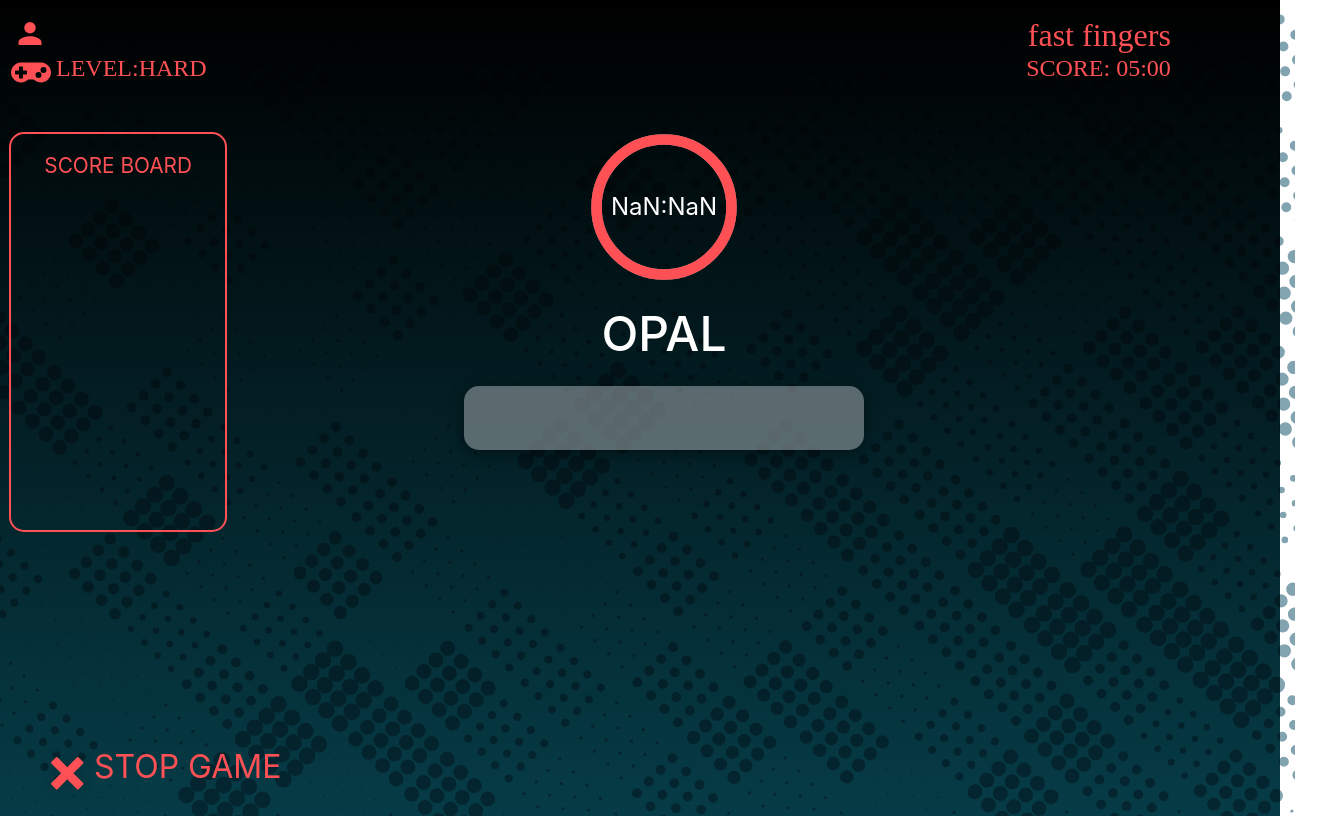
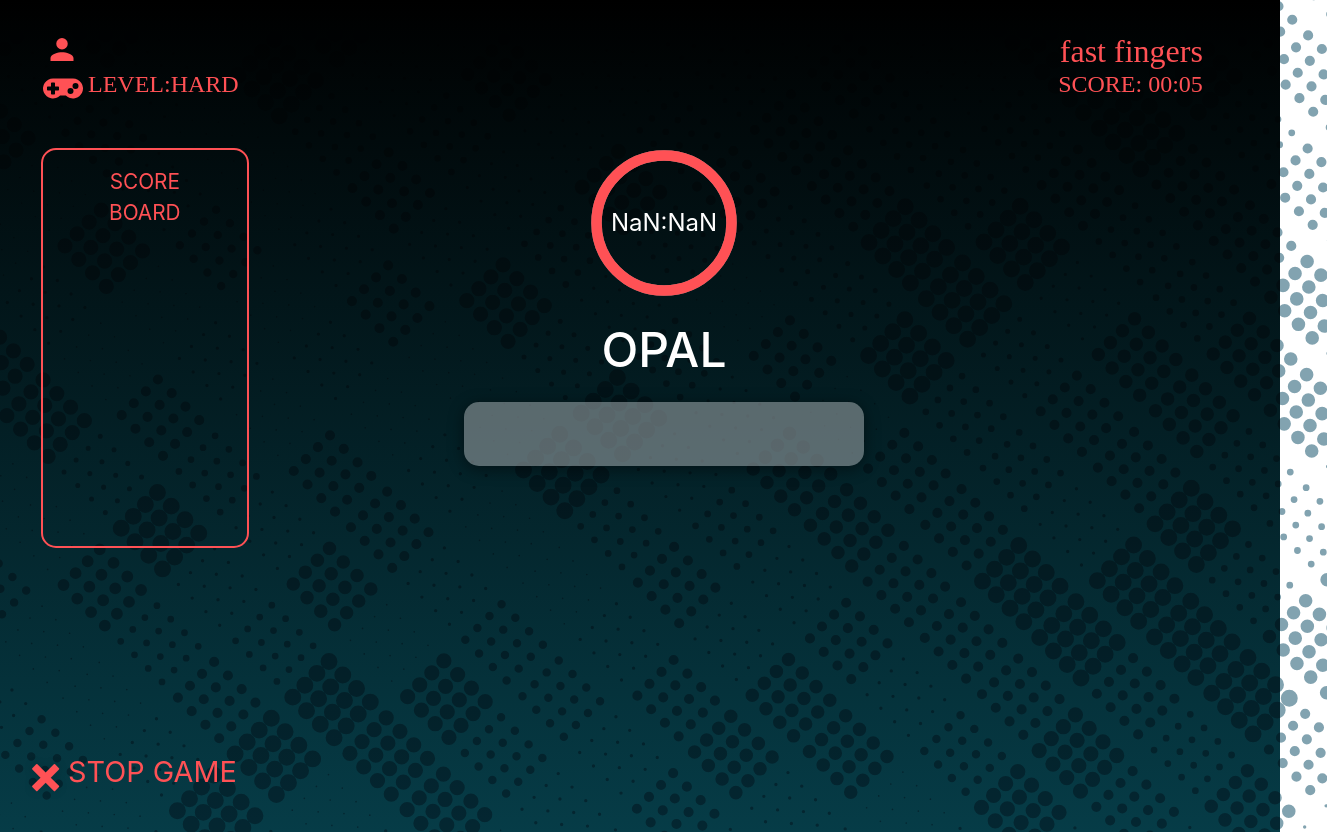
Before and after one commit to pesto-students/fastfingers-bhuvana-abhisheg, a React (Create React App) app: page /game-screen in a window 1280 px wide. Shown: the whole page, 1327 px wide, since content can reach past the window. Built offline with nearby package versions, Linux system fonts and the light colour scheme.

Commit message:
Add style changes for game screen

```diff
--- a/src/App.css
+++ b/src/App.css
@@ -13,4 +13,5 @@ body {
   background-repeat: no-repeat;
   background-size: cover;
   font-size: 10px;
+  overflow: hidden;
 }
--- a/src/components/Login/Login.scss
+++ b/src/components/Login/Login.scss
@@ -5,8 +5,8 @@
   align-items: center;
 }
 .gamepad-logo{
-  height: 115px;
-  margin-top: 60px;
+  height: 100px;
+  margin-top: 50px;
 }
 .play-logo {
    width: 100px;
--- a/src/components/gameScreen/GameScreen.jsx
+++ b/src/components/gameScreen/GameScreen.jsx
@@ -38,7 +38,7 @@ export default function GameScreen(){
     }
 
     return(
-        <div>
+        <div className="game-container">
             <Header showWordZone={showWordZone} onScoreChange={handleScoreChange}/>
             {
                 showWordZone ?
@@ -57,7 +57,7 @@ export default function GameScreen(){
                                 SCORE : GAME {gameNumber - 1}
                             </div>
                             <div className="text-white game-score text-center">
-                                { formatTime(score * 1000, "ss:mm") }
+                                { formatTime(score * 1000, "mm:ss") }
                             </div>
                             {
                                 Math.max(...gameScores.map(({ score }) => { return score })) < score ?
@@ -75,14 +75,14 @@ export default function GameScreen(){
             }
             {
                 showWordZone ?
-                    <div className="row px-5 footer">
+                    <div className="row footer">
                         <div className="stop-game" onClick={handleEndGame}>
                             <img src={StopLogo} alt="Stop Game"/>
                             <span>STOP GAME</span>
                         </div>
                     </div> :
                     <div className="row px-5 footer">
-                        <p className="stop-game">
+                        <p className="quit-game">
                             <span onClick={hanldeQuitGame}>QUIT</span>
                         </p>
                     </div>
--- a/src/components/gameScreen/GameScreen.scss
+++ b/src/components/gameScreen/GameScreen.scss
@@ -1,3 +1,6 @@
+.game-container{
+  margin: 2rem;
+}
 .score-board {
   height: 50vh;
   overflow-y: auto;
@@ -35,6 +38,11 @@
 }
 .stop-game {
   color: #ff5155;
+  font-size: 1.8rem;
+  cursor: pointer;
+}
+.quit-game {
+  color: #ff5155;
   font-size: 2rem;
   cursor: pointer;
 }
--- a/src/components/gameScreen/Header/Header.jsx
+++ b/src/components/gameScreen/Header/Header.jsx
@@ -61,7 +61,7 @@ export default function Header({ showWordZone, onScoreChange }) {
                 </div>
                 <div className="col-lg-3 score text-right">
                     {
-                        showWordZone ? <span>SCORE: {formatTime(score * 1000, "ss:mm")}</span> : ''
+                        showWordZone ? <span>SCORE: {formatTime(score * 1000, "mm:ss")}</span> : ''
                     }
                 </div>
             </div>
--- a/src/components/gameScreen/ScoreBoard/ScoreBoard.jsx
+++ b/src/components/gameScreen/ScoreBoard/ScoreBoard.jsx
@@ -13,7 +13,7 @@ export default function ScoreBoard({ gameScores }){
                         <p className="p-0 m-0 personal-best">PERSONAL BEST</p>
                         : ''
                 }
-                <p className="score-board-items mb-1">Game {gameNumber}  : {formatTime(score, "ss:mm")}</p>
+                <p className="score-board-items mb-1">Game {gameNumber}  : {formatTime(score, "mm:ss")}</p>
             </div>
         );
     });
```
Also changed, not shown: src/assets/images/stop.svg.
